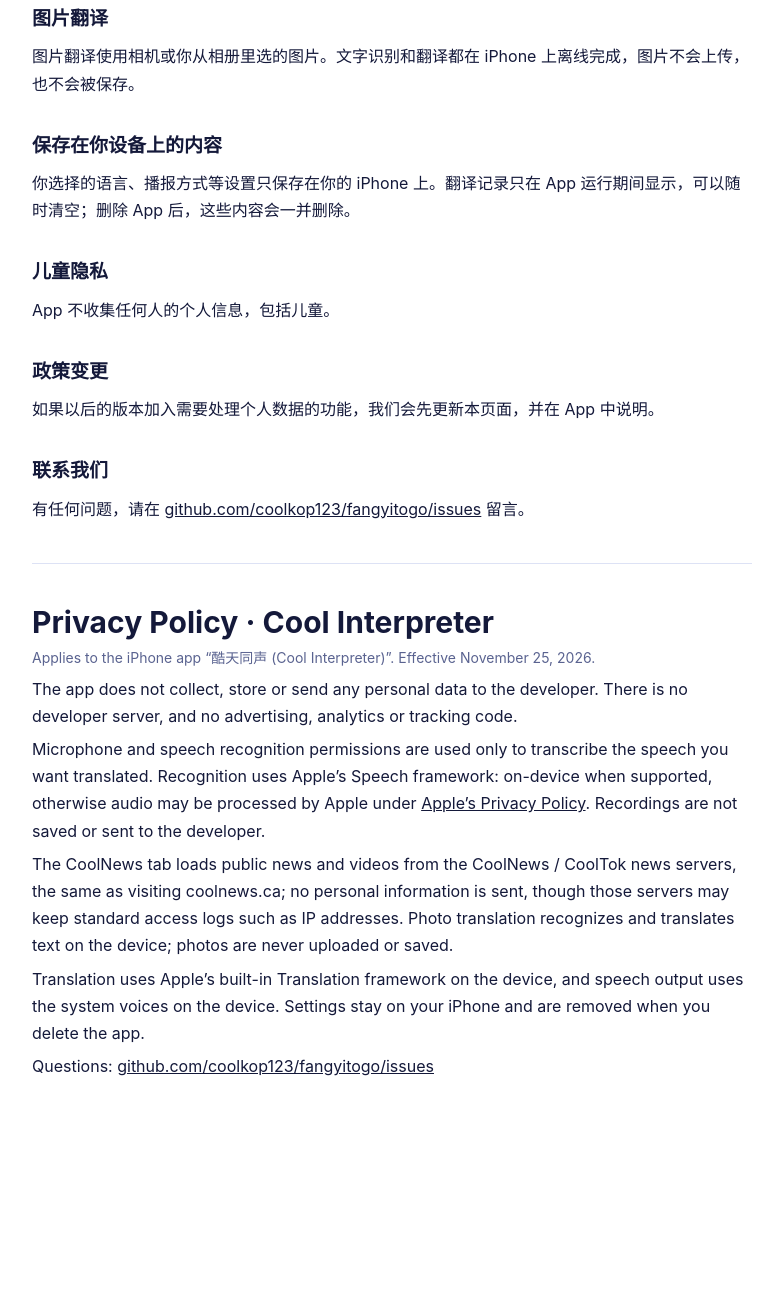
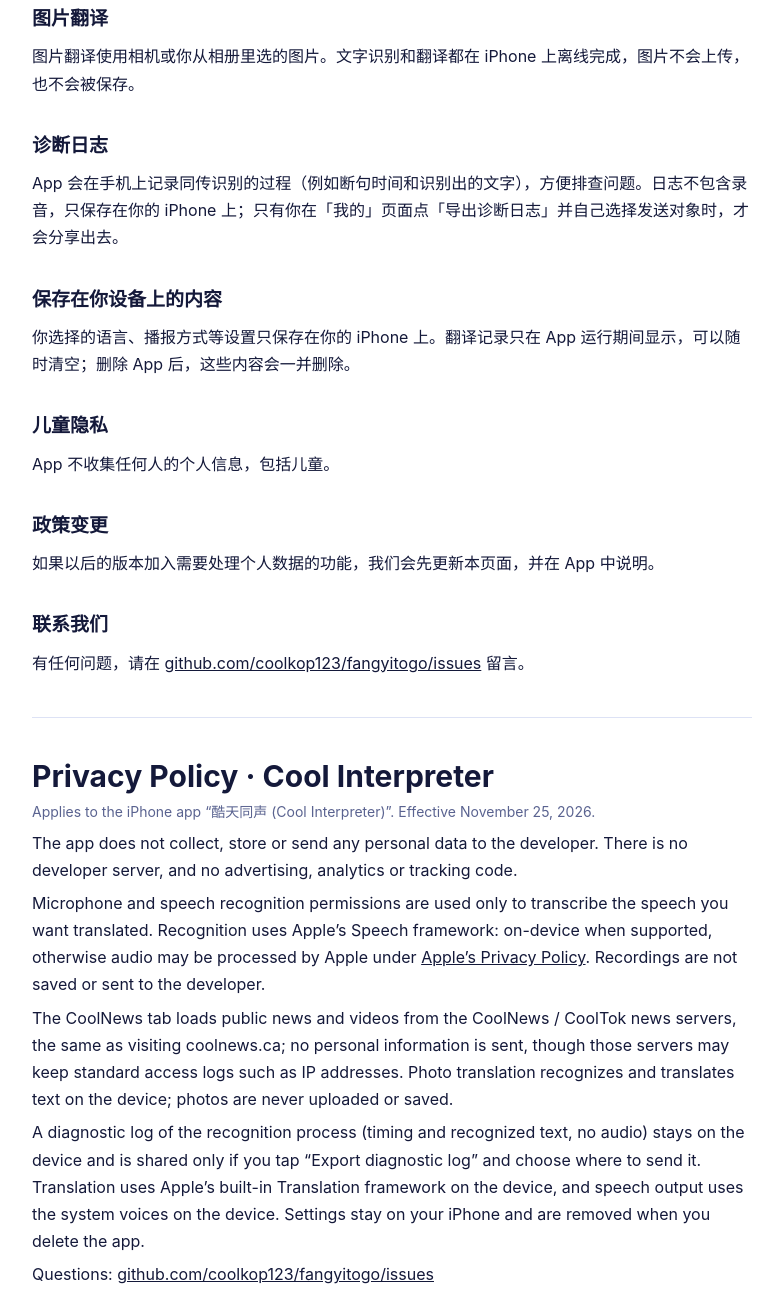
Before and after one commit to coolkop123/fangyitogo, a plain HTML site: page privacy.html in a window 1280 px wide. Shown: the part 757-2060 px from the top of the page, without its empty margins (248-1031 px from the left). Before the commit the page ends 1903 px from the top, so only its background shows below. Drawn offline with Linux system fonts and the light colour scheme.

Commit message:
隐私政策：补充诊断日志说明
Co-Authored-By: Claude Opus 5.5 <noreply@anthropic.com>
Claude-Session: https://claude.ai/code/session_01T4YjJc5eRg7ZZh1JbZVvtY

```diff
--- a/privacy.html
+++ b/privacy.html
@@ -43,6 +43,8 @@ a{color:inherit}
 <h2>图片翻译</h2>
 <p>图片翻译使用相机或你从相册里选的图片。文字识别和翻译都在 iPhone 上离线完成，图片不会上传，也不会被保存。</p>
 
+<h2>诊断日志</h2>
+<p>App 会在手机上记录同传识别的过程（例如断句时间和识别出的文字），方便排查问题。日志不包含录音，只保存在你的 iPhone 上；只有你在「我的」页面点「导出诊断日志」并自己选择发送对象时，才会分享出去。</p>
 <h2>保存在你设备上的内容</h2>
 <p>你选择的语言、播报方式等设置只保存在你的 iPhone 上。翻译记录只在 App 运行期间显示，可以随时清空；删除 App 后，这些内容会一并删除。</p>
 
@@ -62,7 +64,7 @@ a{color:inherit}
 <p>The app does not collect, store or send any personal data to the developer. There is no developer server, and no advertising, analytics or tracking code.</p>
 <p>Microphone and speech recognition permissions are used only to transcribe the speech you want translated. Recognition uses Apple’s Speech framework: on-device when supported, otherwise audio may be processed by Apple under <a href="https://www.apple.com/legal/privacy/">Apple’s Privacy Policy</a>. Recordings are not saved or sent to the developer.</p>
 <p>The CoolNews tab loads public news and videos from the CoolNews / CoolTok news servers, the same as visiting coolnews.ca; no personal information is sent, though those servers may keep standard access logs such as IP addresses. Photo translation recognizes and translates text on the device; photos are never uploaded or saved.</p>
-<p>Translation uses Apple’s built-in Translation framework on the device, and speech output uses the system voices on the device. Settings stay on your iPhone and are removed when you delete the app.</p>
+<p>A diagnostic log of the recognition process (timing and recognized text, no audio) stays on the device and is shared only if you tap “Export diagnostic log” and choose where to send it. Translation uses Apple’s built-in Translation framework on the device, and speech output uses the system voices on the device. Settings stay on your iPhone and are removed when you delete the app.</p>
 <p>Questions: <a href="https://github.com/coolkop123/fangyitogo/issues">github.com/coolkop123/fangyitogo/issues</a></p>
 </main>
 </body>
```
